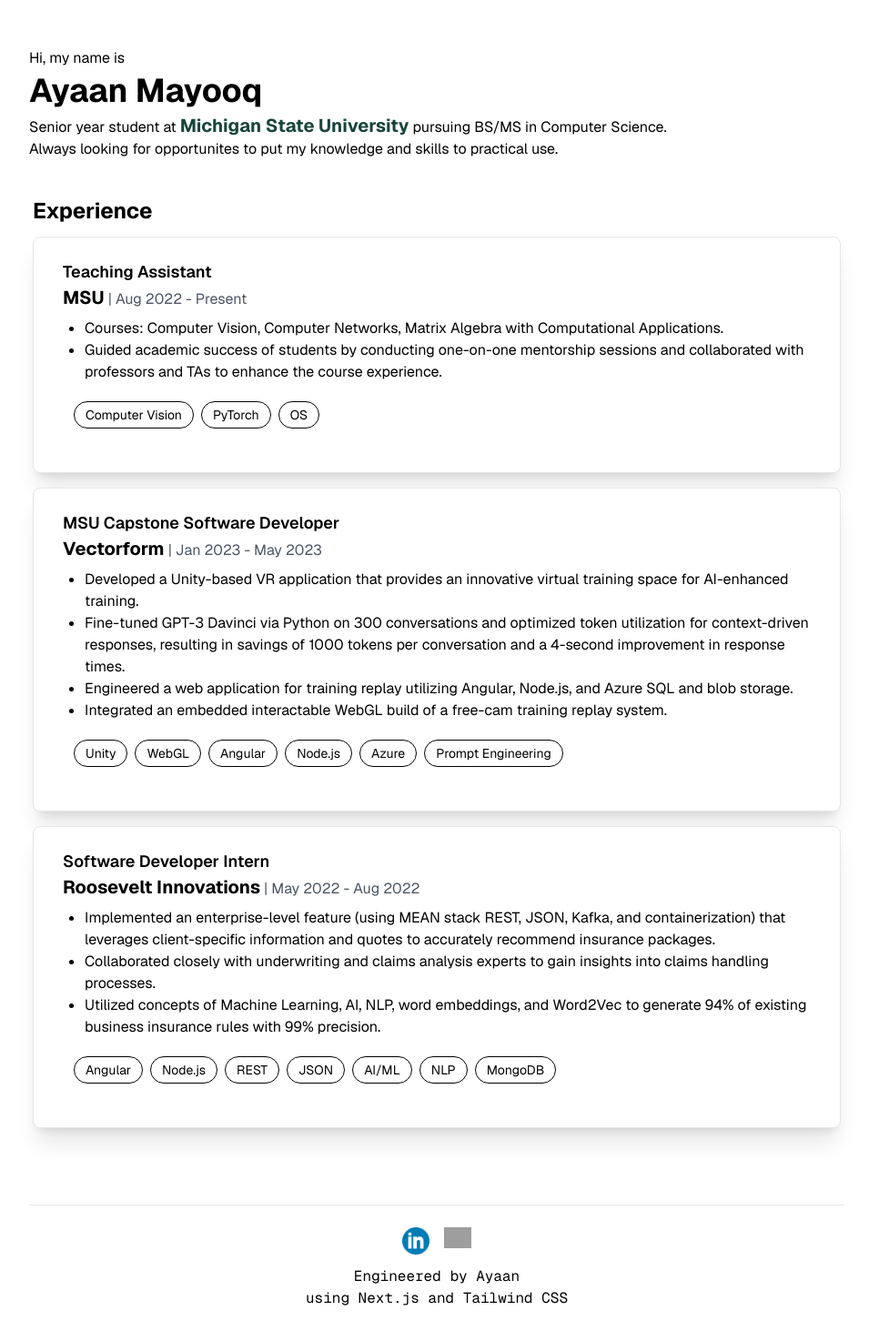
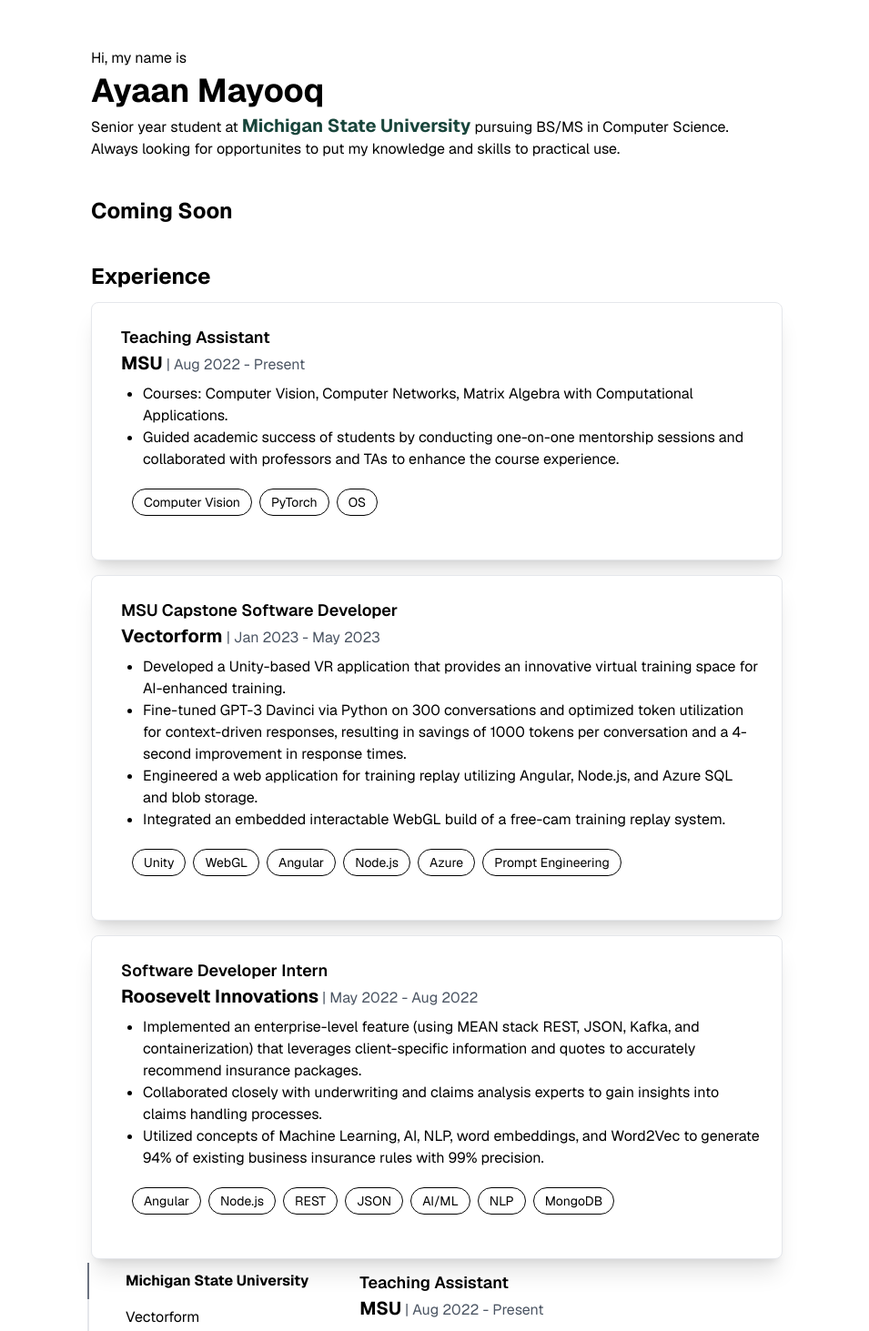
Before and after one commit to ayaanmayooq/portfolio, a Next.js app: page / in a window 1280 px wide. Shown: the part 100-1563 px from the top of the page at 91% size, without its empty margins (160-1115 px from the left). Built offline with nearby package versions, Linux system fonts and the light colour scheme; grey boxes are pictures that could not be loaded.

Commit message:
small merge

```diff
--- a/app/components/projectCard.tsx
+++ b/app/components/projectCard.tsx
@@ -70,7 +70,7 @@
                     />
                     <div className="bg-white dark:bg-[#111010] p-4 w-full h-1/4 rounded-b-lg border-1 border-black border-t">
                         <h2 className="text-xl font-bold mb-2">{project.title}</h2>
-                        <p className="text-gray-600 dark:text-gray-400">{project.description}</p>
+                        <p className="text-sm text-gray-800 dark:text-gray-400">{project.description}</p>
                     </div>
                 </div>
             </div>
--- a/app/layout.tsx
+++ b/app/layout.tsx
@@ -24,7 +24,7 @@
                 <link rel="shortcut icon" href="./favicon.ico" />
             </Head>*/}
 
-            <body className="antialiased max-w-4xl h-screen flex flex-col md:flex-row mx-4 mt-8 lg:mx-auto">
+            <body className="antialiased max-w-3xl h-screen flex flex-col md:flex-row mx-4 mt-8 lg:mx-auto">
 
                 <main className="flex-auto min-w-0 mt-6 h-full flex flex-col px-2 md:px-0">
                     {/* Navbar */}
--- a/app/page.tsx
+++ b/app/page.tsx
@@ -9,21 +9,27 @@
     return (
 
         <section className="animate-move-up-fade-in">
-
+            <div className="flex flex-col ml-1">
                 <p>Hi, my name is</p>
-            <div className="py-1  text-4xl font-bold">
+                <div className="py-1 text-4xl font-bold">
                     <TextEncrypted text="Ayaan Mayooq" />
                     {/*<p className=" text-4xl font-bold">Ayaan Mayooq</p>*/}
                 </div>
+
                 <p>Senior year student at&nbsp;
                     <a href="https://msu.edu/" className="link link-underline link-underline-black text-[#18453B] text-xl font-bold">Michigan State University</a>
                     &nbsp;pursuing BS/MS in Computer Science.</p>
                 <p>Always looking for opportunites to put my knowledge and skills to practical use.</p>
+            </div>
+
+            <p className="mt-10 ml-1 text-2xl font-bold">Coming Soon</p>
 
             <p className="mt-10 ml-1 text-2xl font-bold">Experience</p>
                 {data['experiences'].map((experience, index) => (
                     <ExperienceCard key={index} {...experience} />
                 ))}
+            <VerticalTabs></VerticalTabs>
+
 
         </section>
 
--- a/app/projects/[slug]/page.tsx
+++ b/app/projects/[slug]/page.tsx
@@ -36,7 +36,7 @@
 
     return (
         <div className="relative top-0 left-0 p-4 animate-move-up-fade-in">
-            <button onClick={handleGoBack} type="button" className="text-gray-700 hover:text-black font-large rounded-full text-sm  text-center inline-flex items-center ">
+            <button onClick={handleGoBack} type="button" className="text-gray-600 duration-500 hover:text-black font-large rounded-full text-sm text-center inline-flex items-center ">
                 <svg className="w-5 h-5" aria-hidden="true" xmlns="http://www.w3.org/2000/svg" fill="none" viewBox="0 0 14 10">
                     <path stroke="currentColor" stroke-linecap="round" stroke-linejoin="round" stroke-width="2" d="M13 5H1M5 9l-4-4 4-4" />
                 </svg>
```
Lines whose indentation alone changed are shown as unchanged.
